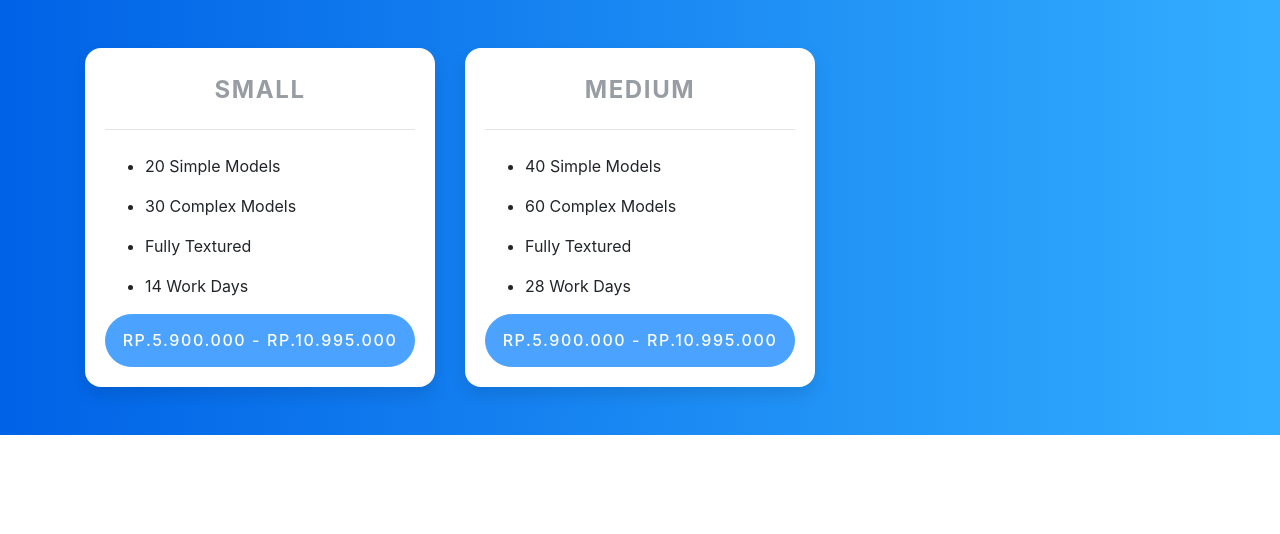
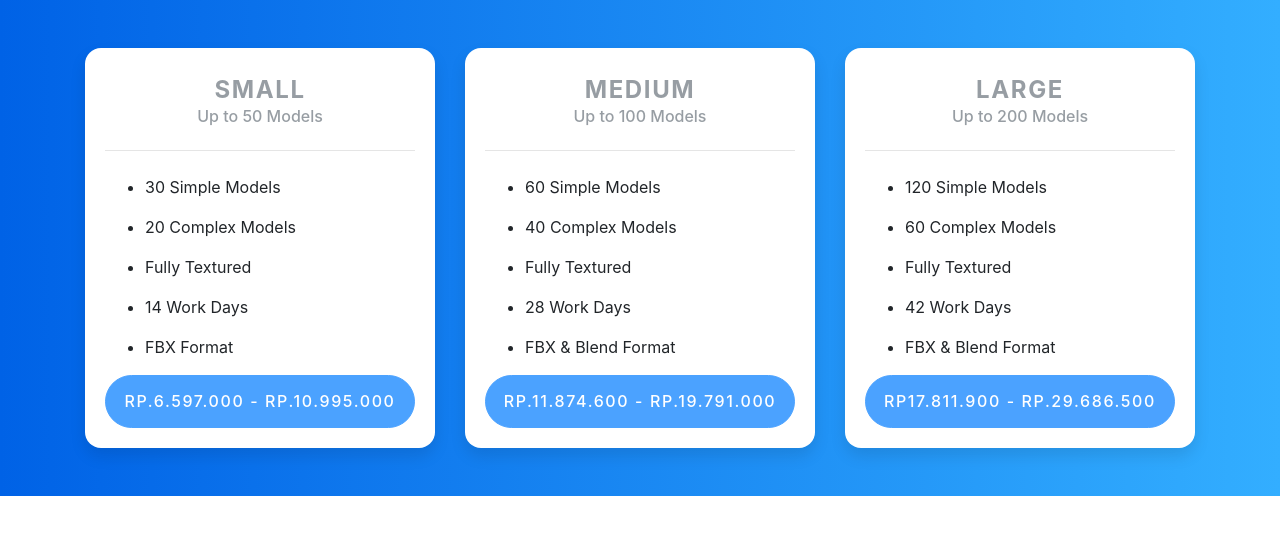
Before and after one commit to 4happy-studio/3DFactory-Portfolio, a plain HTML site: page index.html in a window 1280 px wide. Drawn offline with nearby package versions, Linux system fonts and the light colour scheme.

Commit message:
Update index.html

```diff
--- a/index.html
+++ b/index.html
@@ -19,15 +19,16 @@
                 <div class="card mb-5 mb-lg-0">
                   <div class="card-body">
                     <h5 class="card-title text-muted text-uppercase text-center">Small</h5>
-
+                    <h6 class="card-subtitle text-muted text-center">Up to 50 Models</h6>
                     <hr>
                     <ul class="fa-ul">
-                    <li><span class="fa-li"><i class="fas fa-check"></i></span>20 Simple Models</li>
-                    <li><span class="fa-li"><i class="fas fa-check"></i></span>30 Complex Models</li>
+                      <li><span class="fa-li"><i class="fas fa-check"></i></span>30 Simple Models</li>
+                      <li><span class="fa-li"><i class="fas fa-check"></i></span>20 Complex Models</li>
                       <li><span class="fa-li"><i class="fas fa-check"></i></span>Fully Textured</li>
                       <li><span class="fa-li"><i class="fas fa-check"></i></span>14 Work Days</li>
+                      <li><span class="fa-li"><i class="fas fa-check"></i></span>FBX Format</li>
                     </ul>
-                  <a href="#" class="btn btn-block btn-primary text-uppercase"><h6 class="card-price text-center">Rp.5.900.000 - Rp.10.995.000</h6></a>
+                    <a href="#" class="btn btn-block btn-primary text-uppercase"><h6 class="card-price text-center">Rp.6.597.000 - Rp.10.995.000</h6></a>
                   </div>
                 </div>
               </div>
@@ -37,20 +38,42 @@
                 <div class="card mb-5 mb-lg-0">
                   <div class="card-body">
                     <h5 class="card-title text-muted text-uppercase text-center">Medium</h5>
-
+                    <h6 class="card-subtitle text-muted text-center">Up to 100 Models</h6>
                     <hr>
                     <ul class="fa-ul">
-                      <li><span class="fa-li"><i class="fas fa-check"></i></span>40 Simple Models</li>
+                      <li><span class="fa-li"><i class="fas fa-check"></i></span>60 Simple Models</li>
+                      <li><span class="fa-li"><i class="fas fa-check"></i></span>40 Complex Models</li>
+                      <li><span class="fa-li"><i class="fas fa-check"></i></span>Fully Textured</li>
+                      <li><span class="fa-li"><i class="fas fa-check"></i></span>28 Work Days</li>
+                      <li><span class="fa-li"><i class="fas fa-check"></i></span>FBX & Blend Format</li>
+                    </ul>
+                    <a href="#" class="btn btn-block btn-primary text-uppercase"><h6 class="card-price text-center">Rp.11.874.600 - Rp.19.791.000</h6></a>
+                  </div>
+                </div>
+              </div>
+
+             <!-- Medium Tier -->
+             <div class="col-lg-4">
+                <div class="card mb-5 mb-lg-0">
+                  <div class="card-body">
+                    <h5 class="card-title text-muted text-uppercase text-center">Large</h5>
+                    <h6 class="card-subtitle text-muted text-center">Up to 200 Models</h6>
+                    <hr>
+                    <ul class="fa-ul">
+                      <li><span class="fa-li"><i class="fas fa-check"></i></span>120 Simple Models</li>
                       <li><span class="fa-li"><i class="fas fa-check"></i></span>60 Complex Models</li>
                       <li><span class="fa-li"><i class="fas fa-check"></i></span>Fully Textured</li>
-                      <li><span class="fa-li"><i class="fas fa-check"></i></span>28 Work Days</li>
+                      <li><span class="fa-li"><i class="fas fa-check"></i></span>42 Work Days</li>
+                      <li><span class="fa-li"><i class="fas fa-check"></i></span>FBX & Blend Format</li>
                     </ul>
-                    <a href="#" class="btn btn-block btn-primary text-uppercase"><h6 class="card-price text-center">Rp.5.900.000 - Rp.10.995.000</h6></a>
+                    <a href="#" class="btn btn-block btn-primary text-uppercase"><h6 class="card-price text-center">Rp17.811.900 - Rp.29.686.500</h6></a>
                   </div>
                 </div>
              </div>
 
           </div>
+
+
         </div>
       </section>
 </body>
```
Lines whose indentation alone changed are shown as unchanged.
